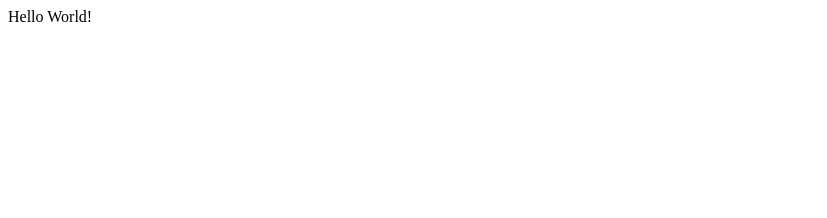
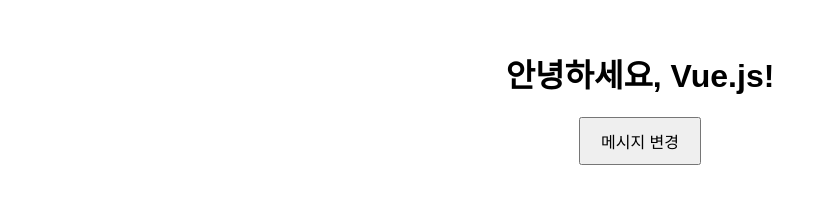
Before and after one commit to Kang-Programming/Kang-Programming.github.io, a plain HTML site: page index.html in a window 1280 px wide. Shown: the whole page, without its empty margins (0-827 px from the left). Drawn offline with nearby package versions, Linux system fonts and the light colour scheme.

Commit message:
뷰 스타일

```diff
--- a/index.html
+++ b/index.html
@@ -1 +1,46 @@
-Hello World!
+<!DOCTYPE html>
+<html lang="ko">
+<head>
+    <meta charset="UTF-8">
+    <meta name="viewport" content="width=device-width, initial-scale=1.0">
+    <title>Vue.js 예제</title>
+    <script src="https://cdn.jsdelivr.net/npm/vue@3/dist/vue.global.js"></script>
+    <style>
+        body {
+            font-family: Arial, sans-serif;
+            text-align: center;
+            margin: 50px;
+        }
+        button {
+            padding: 10px 20px;
+            font-size: 16px;
+            cursor: pointer;
+        }
+    </style>
+</head>
+<body>
+
+    <div id="app">
+        <h1>{{ message }}</h1>
+        <button @click="changeMessage">메시지 변경</button>
+    </div>
+
+    <script>
+        const { createApp } = Vue;
+
+        createApp({
+            data() {
+                return {
+                    message: "안녕하세요, Vue.js!"
+                };
+            },
+            methods: {
+                changeMessage() {
+                    this.message = "Vue.js로 동적인 UI 만들기!";
+                }
+            }
+        }).mount("#app");
+    </script>
+
+</body>
+</html>
```
